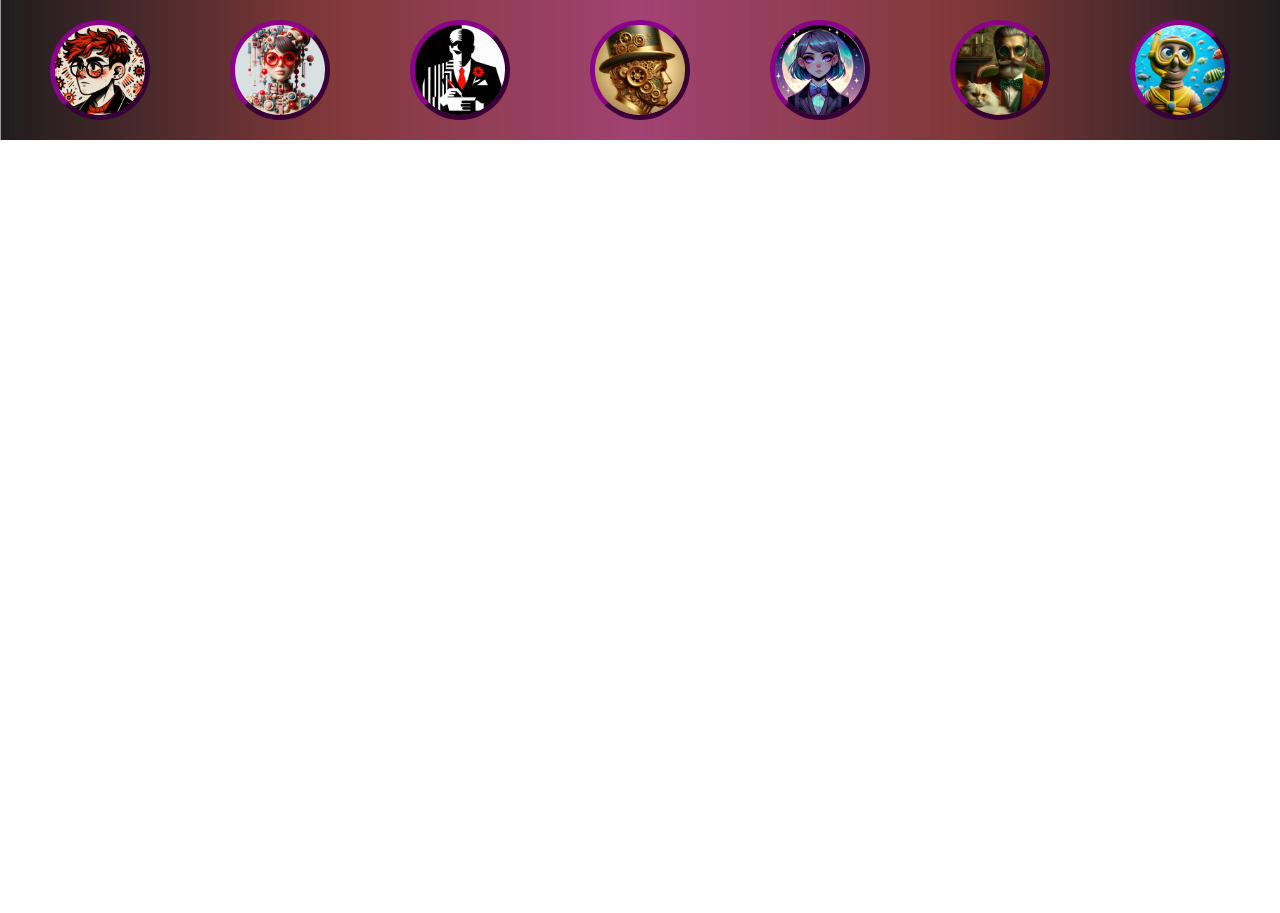
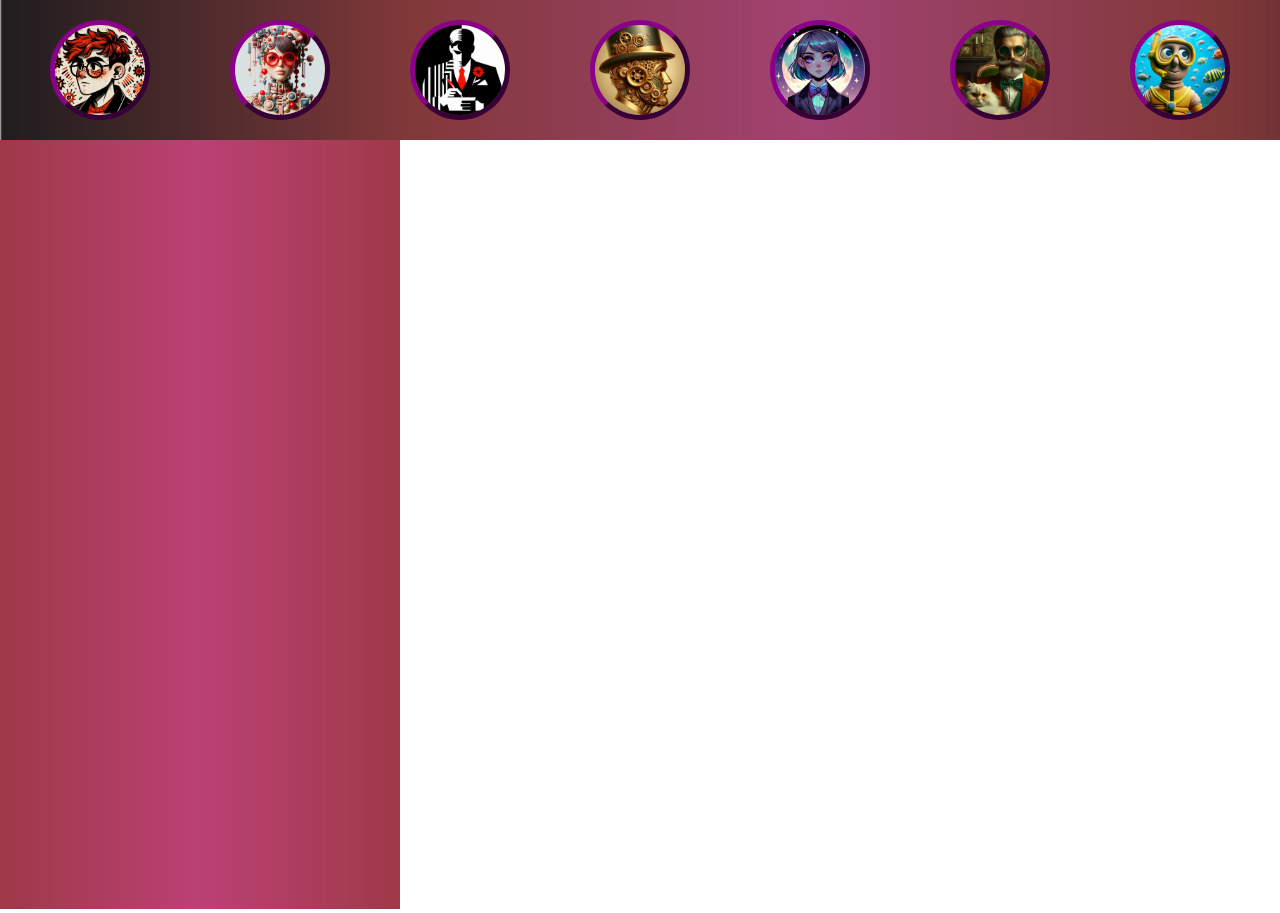
Before and after one commit to franci5c0/GELATERIA-home, a website: page public/rede-social.html in a window 1280 px wide. Shown: the top 913 px of the page. Before the commit the page ends 800 px from the top, so only its background shows below. Drawn offline with Linux system fonts and the light colour scheme.

Commit message:
continuar reformando

```diff
--- a/css/doceria.css
+++ b/css/doceria.css
@@ -17,7 +17,7 @@
   --SandyBrown: #f4a460;
   --SaddleBrown: #8b4513;
   --Black: #000000;
-  --White: #ffffff;
+  --fundomainsocial: #ffffff;
   --Lavender: #e6e6fa;
 }
 
@@ -185,13 +185,12 @@ footer {
   }
 }
 
-
 header.topo {
   background-image: url(/css/gradiante-social.png);
   background-repeat: no-repeat;
   background-size: cover;
 
-row-gap: 20px;
+  row-gap: 20px;
   div.topo-perfis {
     display: flex;
     justify-content: center;
@@ -204,3 +203,13 @@ row-gap: 20px;
     }
   }
 }
+
+main.principal-social {
+  background-color: var(--fundomainsocial);
+  div.aba-meuperfil {
+    img {
+      width: 400px;
+      height: 768.50px;
+    }
+  }
+}
--- a/public/rede-social.html
+++ b/public/rede-social.html
@@ -24,6 +24,37 @@
     </div>
 
 
+    <main class="principal-social">
+
+        <div class="aba-meuperfil">
+            <img src="/imagens-rede-social/gradiante-aba.png">
+        </div>
+
+
+
+
+
+
+
+
+
+
+
+
+
+
+
+
+
+
+
+
+
+
+
+
+
+    </main>
 
 
 
```
